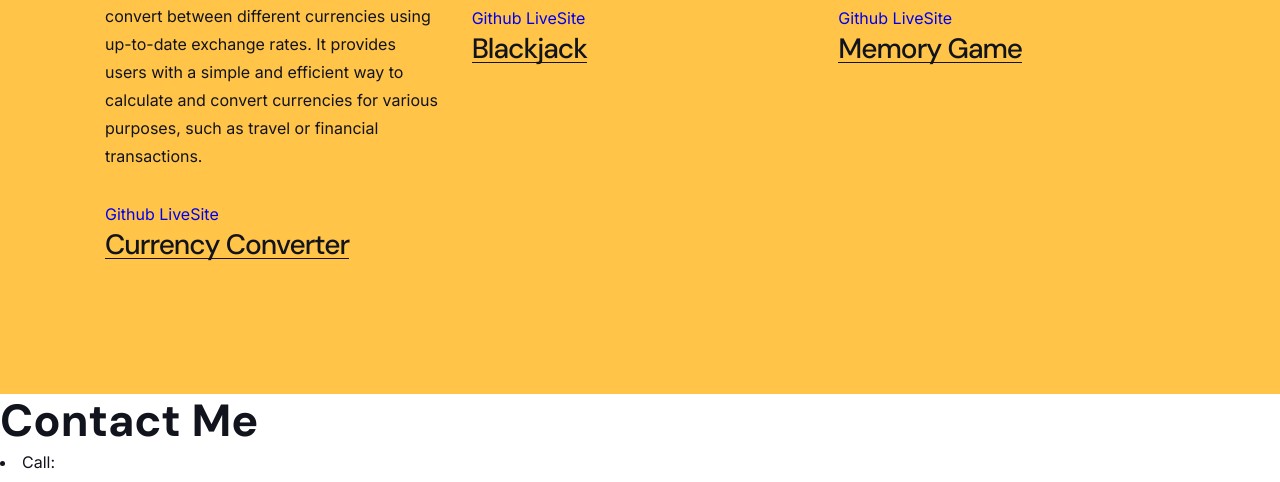
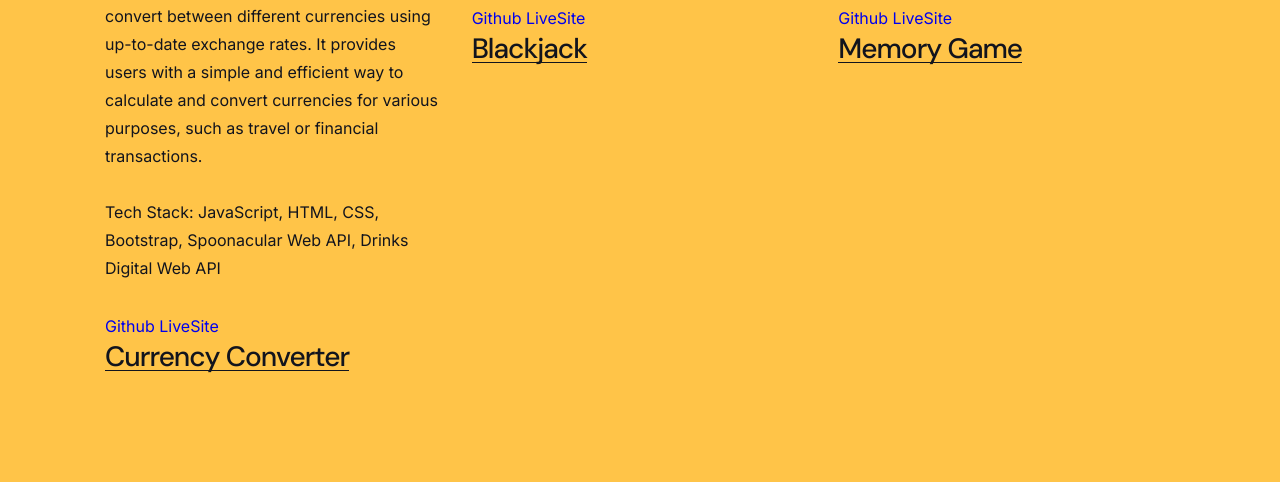
Before and after one commit to chrismuhirwa/My-Portfolio, a plain HTML site: page index.html in a window 1280 px wide. Shown: the part 2557-3039 px from the top of the page. Drawn offline with Linux system fonts and the light colour scheme; no server answers.

Commit message:
added descriptions to projects

```diff
--- a/index.html
+++ b/index.html
@@ -376,6 +376,8 @@
 									<div>
 										<p>This Currency Converter app is designed to convert between different currencies using up-to-date exchange rates. It provides users with a simple and efficient way to calculate and convert currencies for various purposes, such as travel or financial transactions.</p>
 									</div>
+									<br>
+									<p>Tech Stack: JavaScript, HTML, CSS, Bootstrap, Spoonacular Web API, Drinks Digital Web API</p>
 									<div class="details">
 										<a href="https://github.com/chrismuhirwa/Currency-Converter">Github</a>
 										<a href="https://chrismuhirwa.github.io/Currency-Converter/">LiveSite</a>
```
